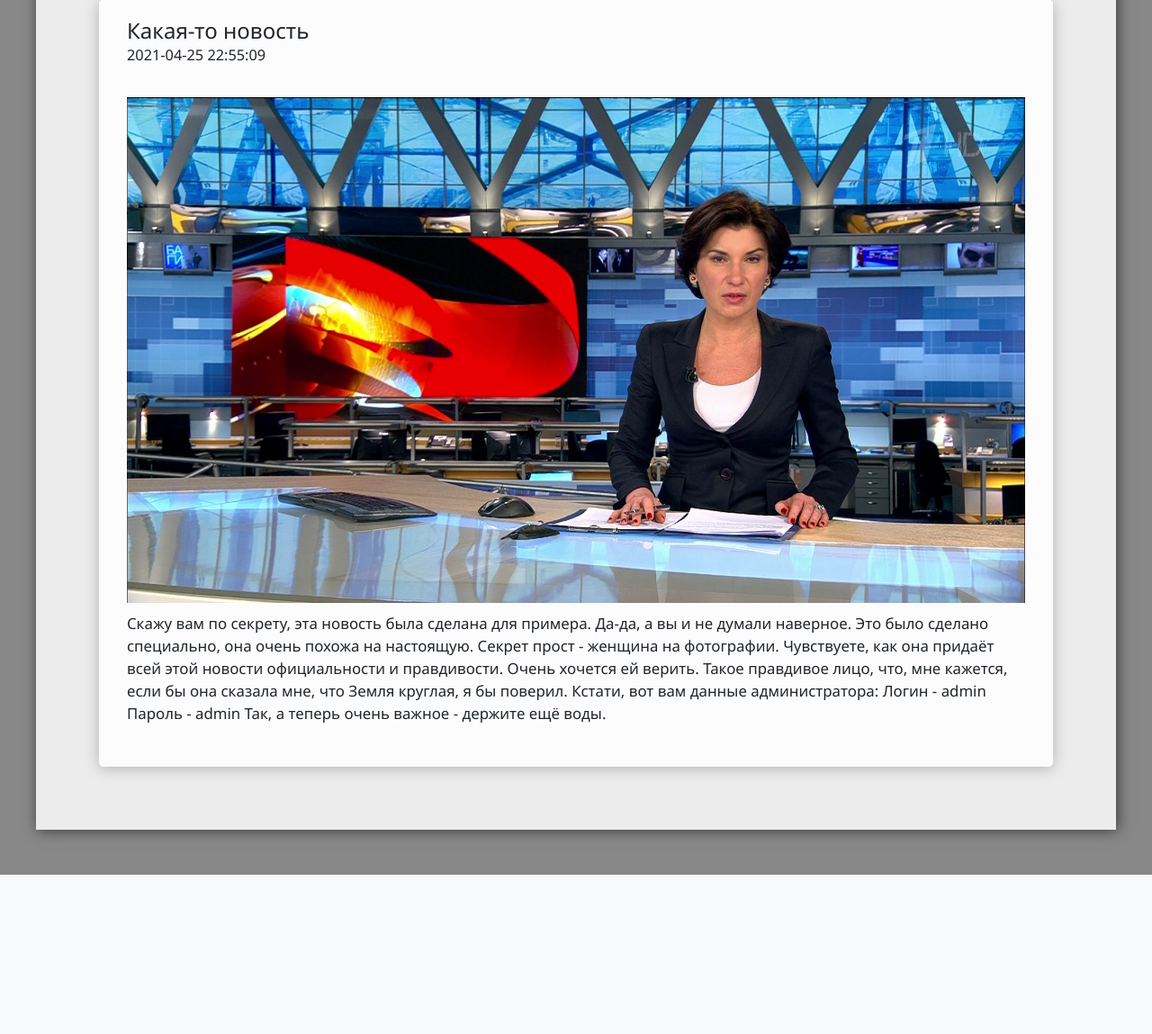
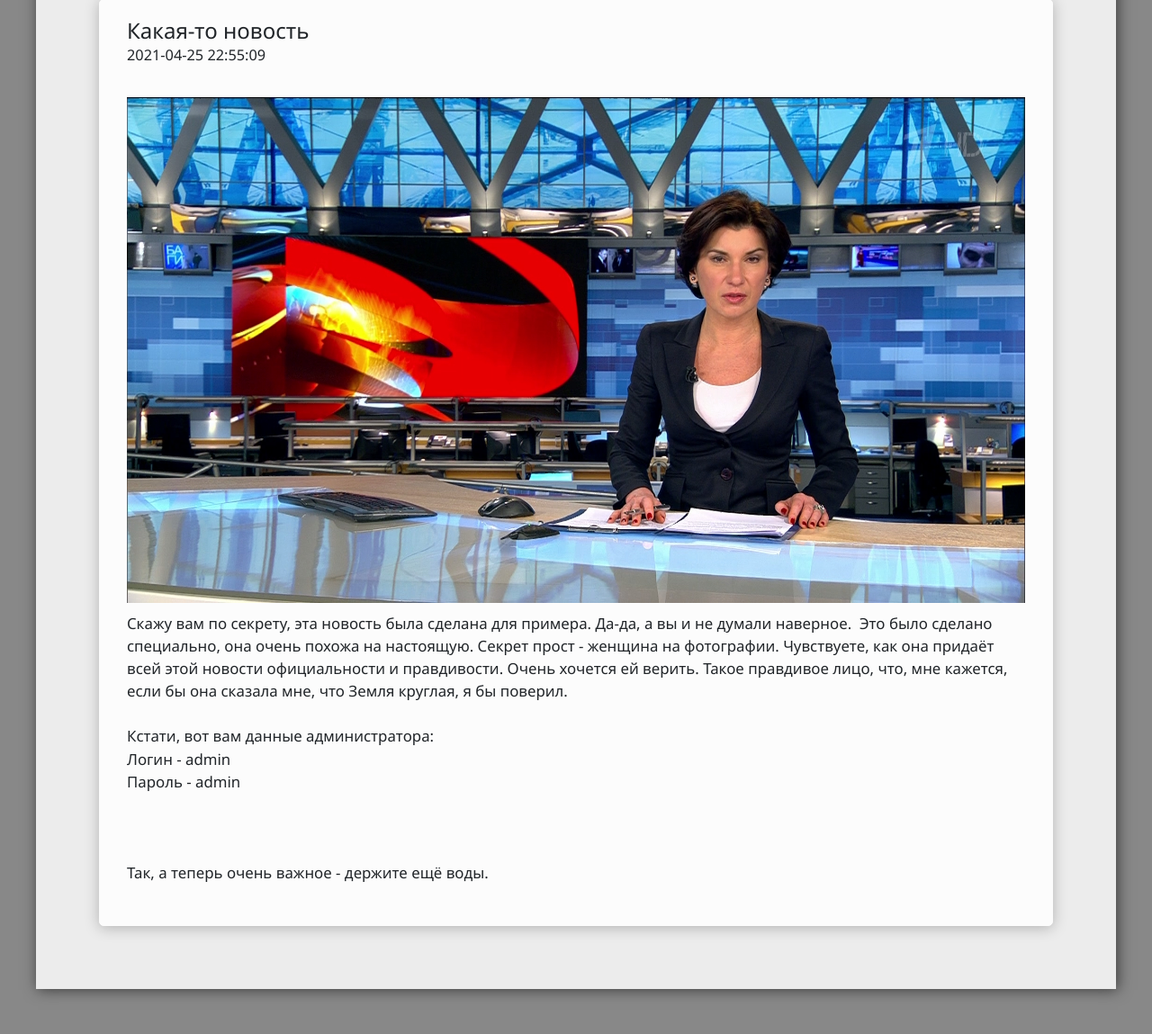
Before and after one commit to Massering/lyceum7, a Flask app: page / in a window 1280 px wide. Shown: the part 463-1612 px from the top of the page at 90% size. Before the commit the page ends 1435 px from the top, so only its background shows below. Run offline with Flask 2, Linux system fonts and the light colour scheme; data comes from the database, SQL or seed files in the repository; both versions use the stored data as it was after the commit; some libraries are stand-ins or nearby versions.

Commit message:
Данные администратора

```diff
--- a/app/static/css/style.css
+++ b/app/static/css/style.css
@@ -202,7 +202,7 @@ h2 {
 
 pre {
     font-family: 'Segoe UI';
-    white-space: inherit;
+    white-space: break-spaces;
 }
 
 .file-input {
```
Also changed, not shown: app/db/app_data.sqlite.
